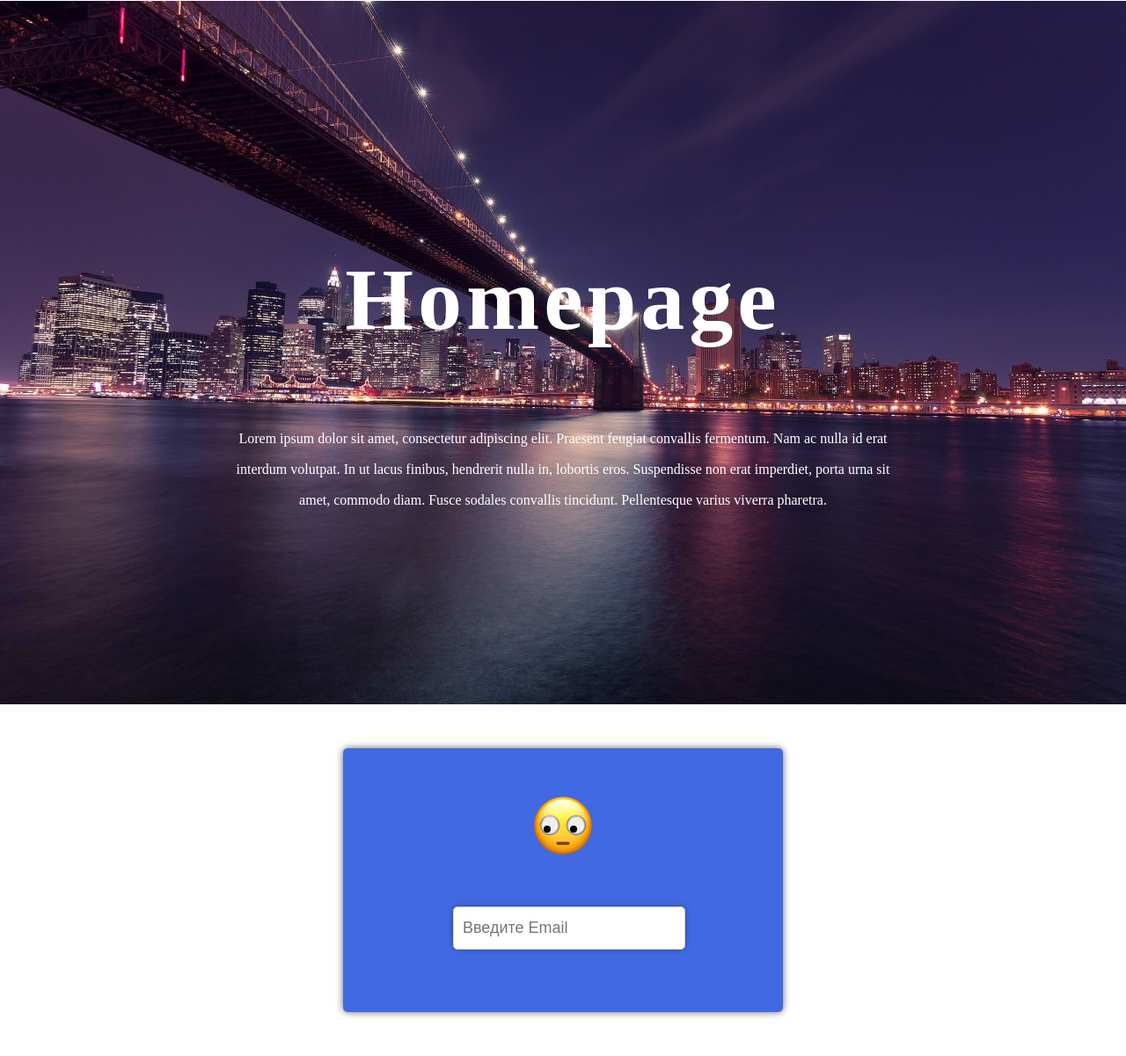
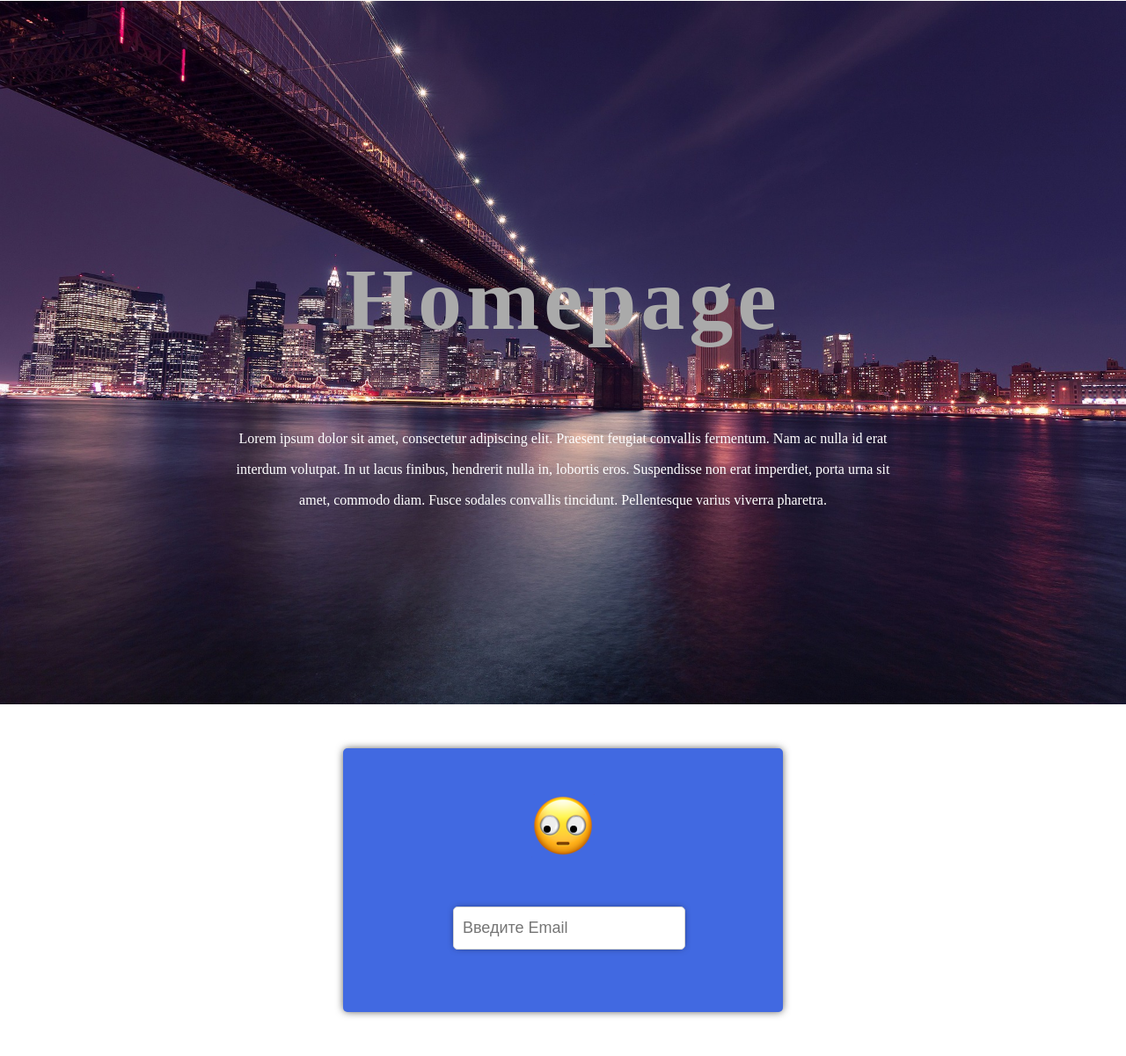
Before and after one commit to RokkNRol/KenBurns-Effect, a plain HTML site: page index.html in a window 1280 px wide. Shown: the part 1667-2868 px from the top of the page at 88% size. Drawn offline with nearby package versions, Linux system fonts and the light colour scheme.

Commit message:
Update style.css

```diff
--- a/style.css
+++ b/style.css
@@ -138,7 +138,7 @@ hr {
 .text-content h1 {
 	font-size: 100px;
 	font-weight: bold;
-	color: #fff;
+	color: #aaaaaa;
 	font-family: bignoodletitling;
 	letter-spacing: 5px;
 }
```
